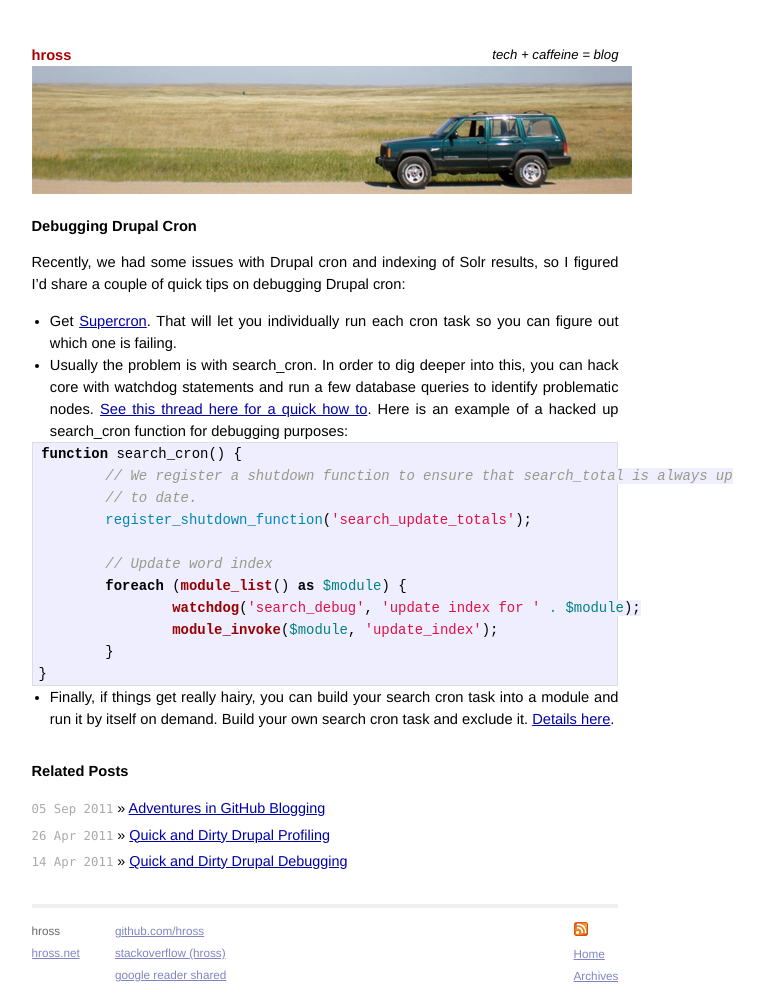
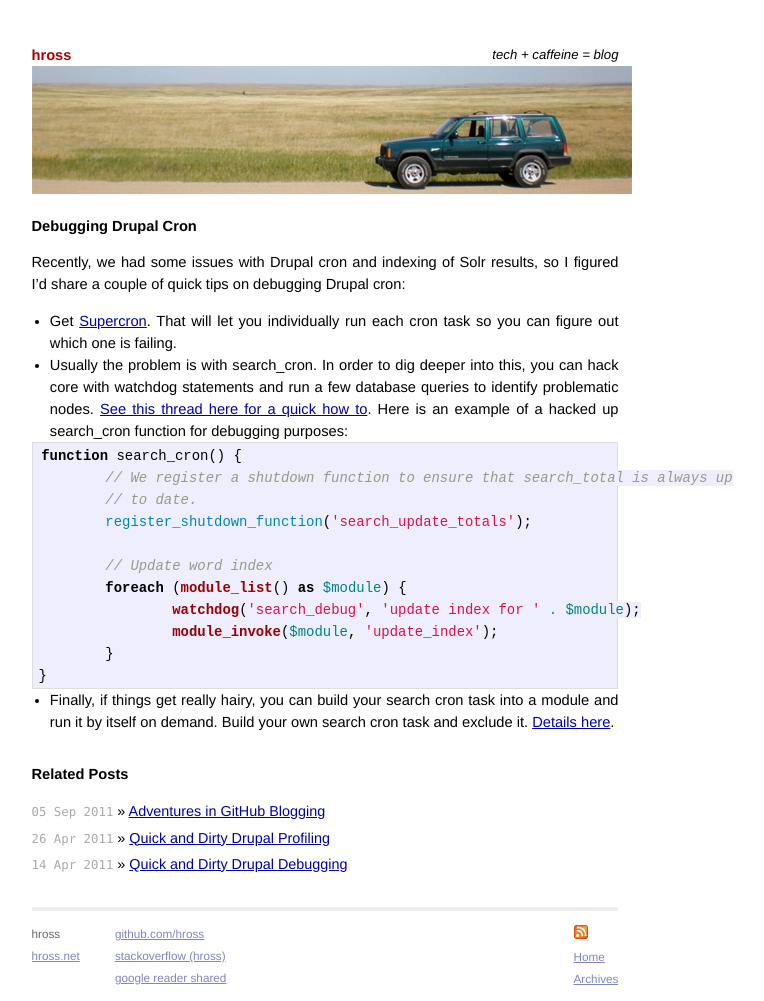
Before and after one commit to hross/hross.github.com, a Jekyll site: the page built from _posts/2011-06-01-debugdrupalcron.markdown, in a window 1280 px wide. Shown: the whole page, without its empty margins (315-1079 px from the left). Built offline with Jekyll 4.4.1, drawn with Linux system fonts in a browser that asks for light colours; Markdown is read by kramdown in place of the engine named in the settings.

Commit message:
Added pre padding

```diff
--- a/css/screen.css
+++ b/css/screen.css
@@ -174,7 +174,7 @@ ul.posts {
   #post pre {
     border: 1px solid #ddd;
     background-color: #eef;
-    padding: 0 .4em;
+    padding: .1em .4em;
   }
 
   #post h1,h2,h3,h4,h5 {
```
